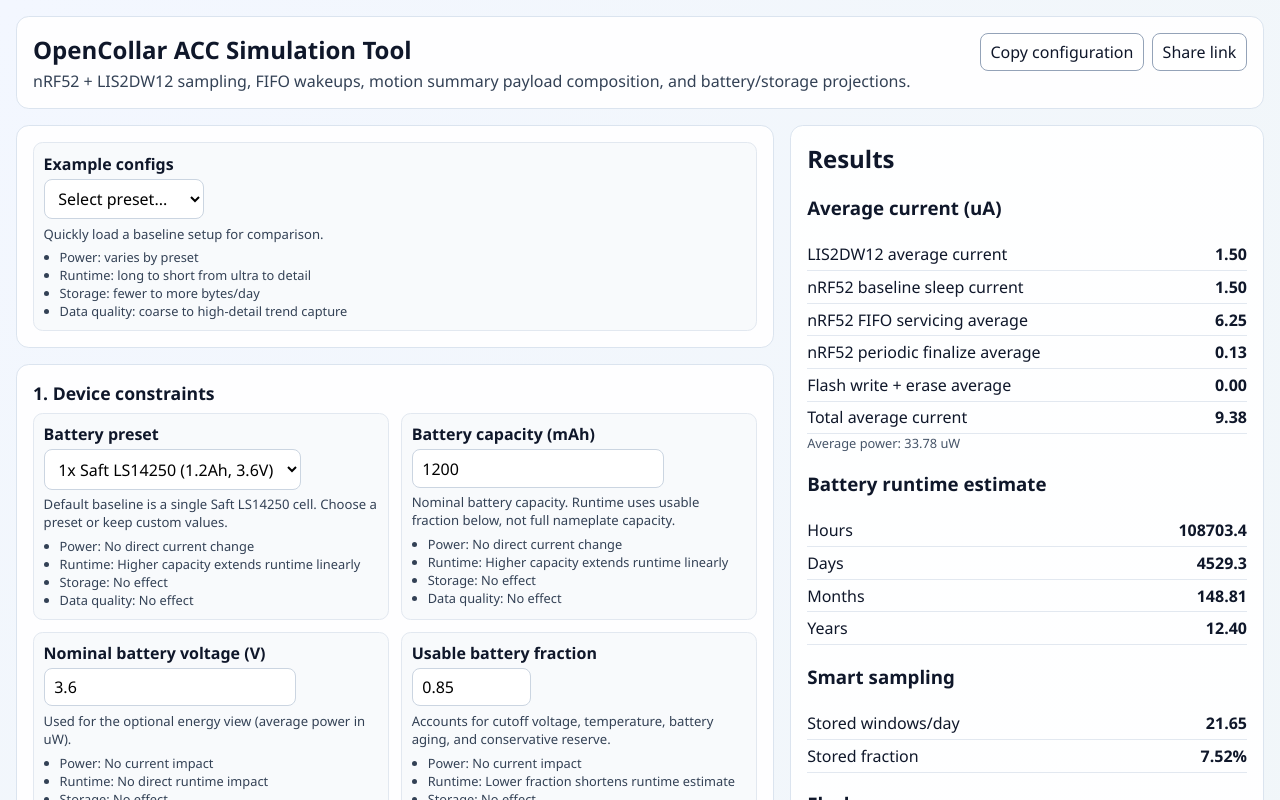
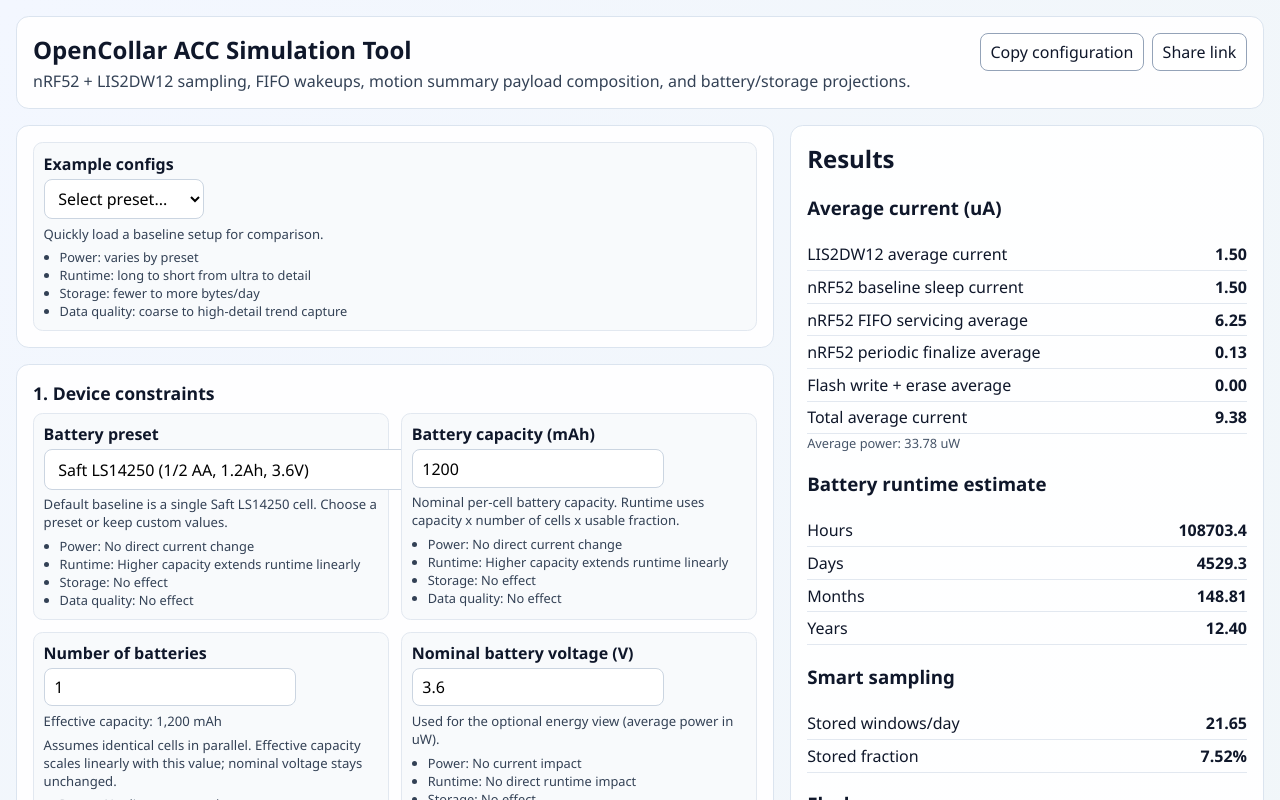
Before and after one commit to SmartParksOrg/opencollar-acc-calculator, a React (Vite) app: page / in a window 1280 px wide. Shown: the top 800 px of the page. Built offline with nearby package versions, Linux system fonts and the light colour scheme.

Commit message:
Added battery types

```diff
--- a/src/components/ConfigPanel/DeviceConstraintsSection.tsx
+++ b/src/components/ConfigPanel/DeviceConstraintsSection.tsx
@@ -59,7 +59,7 @@ export function DeviceConstraintsSection({ config, onChange }: Props): JSX.Eleme
 
         <FieldCard
           label="Battery capacity (mAh)"
-          help="Nominal battery capacity. Runtime uses usable fraction below, not full nameplate capacity."
+          help="Nominal per-cell battery capacity. Runtime uses capacity x number of cells x usable fraction."
           impacts={[
             "No direct current change",
             "Higher capacity extends runtime linearly",
@@ -73,6 +73,28 @@ export function DeviceConstraintsSection({ config, onChange }: Props): JSX.Eleme
             value={config.battery.capacity_mAh}
             onChange={(e) => patch((c) => { c.battery.capacity_mAh = Number(e.target.value); })}
           />
+        </FieldCard>
+
+        <FieldCard
+          label="Number of batteries"
+          help="Assumes identical cells in parallel. Effective capacity scales linearly with this value; nominal voltage stays unchanged."
+          impacts={[
+            "No direct current change",
+            "Higher count extends runtime linearly",
+            "No effect",
+            "No effect"
+          ]}
+        >
+          <input
+            type="number"
+            min={1}
+            step={1}
+            value={config.battery.cell_count}
+            onChange={(e) => patch((c) => { c.battery.cell_count = Math.max(1, Math.floor(Number(e.target.value) || 1)); })}
+          />
+          <p className="help" style={{ marginBottom: 0 }}>
+            Effective capacity: {(config.battery.capacity_mAh * Math.max(1, config.battery.cell_count)).toLocaleString()} mAh
+          </p>
         </FieldCard>
 
         <FieldCard
--- a/src/models/config.ts
+++ b/src/models/config.ts
@@ -2,6 +2,7 @@ export type Battery = {
   capacity_mAh: number;
   nominal_V: number;
   usable_fraction: number;
+  cell_count: number;
 };
 
 export type Storage = {
@@ -176,9 +177,45 @@ export const DEFAULT_FIELDS: StatField[] = [
 
 export const BATTERY_PRESETS: BatteryPreset[] = [
   {
-    id: "saft_ls14250_single",
-    label: "1x Saft LS14250 (1.2Ah, 3.6V)",
+    id: "saft_ls14250",
+    label: "Saft LS14250 (1/2 AA, 1.2Ah, 3.6V)",
     capacity_mAh: 1200,
+    nominal_V: 3.6
+  },
+  {
+    id: "saft_ls14500",
+    label: "Saft LS14500 (AA, 2.6Ah, 3.6V)",
+    capacity_mAh: 2600,
+    nominal_V: 3.6
+  },
+  {
+    id: "saft_ls17330",
+    label: "Saft LS17330 (2/3 A, 2.1Ah, 3.6V)",
+    capacity_mAh: 2100,
+    nominal_V: 3.6
+  },
+  {
+    id: "saft_ls17550",
+    label: "Saft LS17550 (A, 3.6Ah, 3.6V)",
+    capacity_mAh: 3600,
+    nominal_V: 3.6
+  },
+  {
+    id: "saft_ls26500plus",
+    label: "Saft LS26500Plus (C, 8.5Ah, 3.6V)",
+    capacity_mAh: 8500,
+    nominal_V: 3.6
+  },
+  {
+    id: "saft_ls33600",
+    label: "Saft LS33600 (D, 17.0Ah, 3.6V)",
+    capacity_mAh: 17000,
+    nominal_V: 3.6
+  },
+  {
+    id: "samsung_inr18650_35e",
+    label: "Samsung INR18650-35E (Li-ion 18650, 3.4Ah, 3.6V)",
+    capacity_mAh: 3400,
     nominal_V: 3.6
   }
 ];
@@ -202,7 +239,8 @@ export const defaultConfig: AppConfig = {
   battery: {
     capacity_mAh: BATTERY_PRESETS[0].capacity_mAh,
     nominal_V: BATTERY_PRESETS[0].nominal_V,
-    usable_fraction: 0.85
+    usable_fraction: 0.85,
+    cell_count: 1
   },
   storage: {
     flash_bytes_available: FLASH_OPTIONS[0].bytes
--- a/src/pages/HomePage.tsx
+++ b/src/pages/HomePage.tsx
@@ -21,12 +21,16 @@ type Props = {
 
 export function HomePage({ config, setConfig, onCopyConfig, onShareLink }: Props): JSX.Element {
   const payloadBytes = useMemo(() => calculatePayloadBytes(config.payload.included_fields), [config.payload.included_fields]);
+  const effectiveBatteryCapacity_mAh = useMemo(
+    () => config.battery.capacity_mAh * Math.max(1, config.battery.cell_count),
+    [config.battery.capacity_mAh, config.battery.cell_count]
+  );
 
   const power = useMemo(() => calculatePowerBreakdown(config), [config]);
 
   const runtime = useMemo(
-    () => calculateRuntimeHours(config.battery.capacity_mAh, config.battery.usable_fraction, power.total_uA),
-    [config.battery.capacity_mAh, config.battery.usable_fraction, power.total_uA]
+    () => calculateRuntimeHours(effectiveBatteryCapacity_mAh, config.battery.usable_fraction, power.total_uA),
+    [effectiveBatteryCapacity_mAh, config.battery.usable_fraction, power.total_uA]
   );
 
   const storage = useMemo(
@@ -36,7 +40,7 @@ export function HomePage({ config, setConfig, onCopyConfig, onShareLink }: Props
 
   const runtimeBest = config.uncertainty.enabled
     ? calculateRuntimeHours(
-        config.battery.capacity_mAh,
+        effectiveBatteryCapacity_mAh,
         config.battery.usable_fraction,
         power.total_uA * config.uncertainty.best_case_factor
       )
@@ -44,7 +48,7 @@ export function HomePage({ config, setConfig, onCopyConfig, onShareLink }: Props
 
   const runtimeWorst = config.uncertainty.enabled
     ? calculateRuntimeHours(
-        config.battery.capacity_mAh,
+        effectiveBatteryCapacity_mAh,
         config.battery.usable_fraction,
         power.total_uA * config.uncertainty.worst_case_factor
       )
@@ -88,7 +92,7 @@ export function HomePage({ config, setConfig, onCopyConfig, onShareLink }: Props
             <h2 style={{ marginTop: 0 }}>Assumptions</h2>
             <ul>
               <li>nRF sleep 1.5 uA, active 4 mA, FIFO service 2 ms, finalize 10 ms.</li>
-              <li>Default battery preset: 1x Saft LS14250 (1.2Ah, 3.6V).</li>
+              <li>Default battery preset: Saft LS14250 (1/2 AA), 1 cell, 1.2Ah, 3.6V nominal.</li>
               <li>Flash options: 128 megabit (16 MiB) or 256 megabit (32 MiB).</li>
               <li>LIS2DW12 LP1 low-noise-off anchor table with linear interpolation between ODR points.</li>
               <li>FIFO depth fixed at 32 samples.</li>
```
